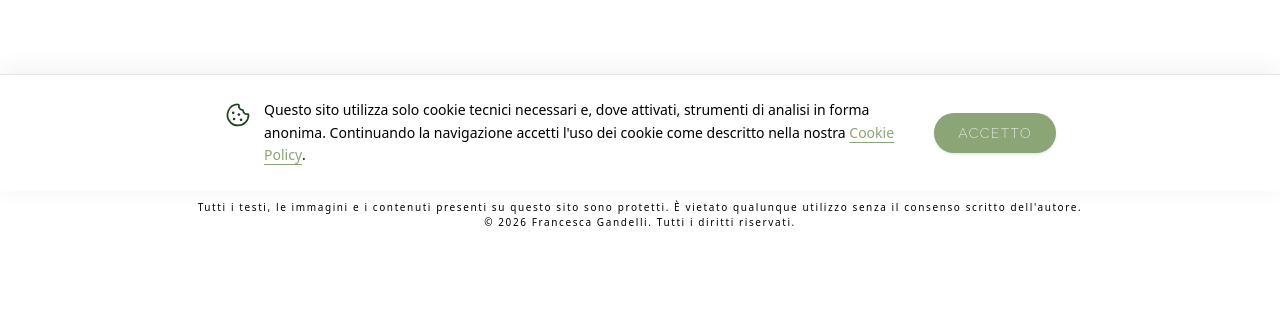
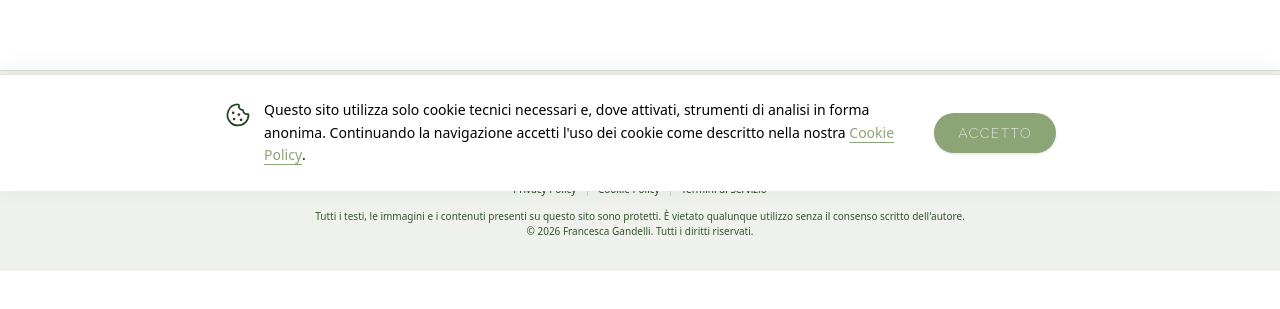
Before and after one commit to Claudiasals/francescagandelli, a React (Vite) app in the folder client/: page / in a window 1280 px wide. Shown: the part 609-918 px from the top of the page. Built offline with nearby package versions, Linux system fonts and the light colour scheme; no server answers.

Commit message:
style(footer): sfondo verde chiaro e testi in palette sito

```diff
--- a/client/src/components/Footer.jsx
+++ b/client/src/components/Footer.jsx
@@ -8,7 +8,9 @@ const Footer = () => {
 
     return (
         <>
-            <footer className="mt-12 shrink-0 p-6 text-center overflow-visible">
+            <footer
+                className="mt-12 w-full shrink-0 border-t border-[var(--color-verdolight)]/25 bg-[color-mix(in_srgb,var(--color-verdolight)_14%,var(--color-white))] px-6 py-8 text-center text-[var(--color-verdoscuro)] overflow-visible"
+            >
                 <div className="flex flex-wrap items-center justify-center gap-x-2 gap-y-1">
                     <a
                         href={instagramUrl}
@@ -24,15 +26,38 @@ const Footer = () => {
                         <PhoneCall size={30} />
                     </a>
                 </div>
-                <div className="w-19/20 h-px bg-black my-6 mx-auto rounded-full"></div>
-                <div className="text-[10px] my-3">
-                    <Link to="/privacy-policy" className="hover:underline mx-2">Privacy Policy</Link> |
-                    <Link to="/cookie-policy" className="hover:underline mx-2">Cookie Policy</Link> |
-                    <Link to="/terms-of-service" className="hover:underline mx-2">Termini di Servizio</Link>
+                <div className="mx-auto my-6 h-px w-[min(92%,28rem)] rounded-full bg-[var(--color-verdolight)]/45" />
+                <div className="my-3 text-[10px] font-extralight normal-case tracking-normal">
+                    <Link
+                        to="/privacy-policy"
+                        className="mx-2 text-[var(--color-verdoscuro)] underline-offset-4 transition-colors hover:text-[var(--color-verdolight)] hover:underline"
+                    >
+                        Privacy Policy
+                    </Link>
+                    <span className="text-[var(--color-verdolight)]/55" aria-hidden>
+                        |
+                    </span>
+                    <Link
+                        to="/cookie-policy"
+                        className="mx-2 text-[var(--color-verdoscuro)] underline-offset-4 transition-colors hover:text-[var(--color-verdolight)] hover:underline"
+                    >
+                        Cookie Policy
+                    </Link>
+                    <span className="text-[var(--color-verdolight)]/55" aria-hidden>
+                        |
+                    </span>
+                    <Link
+                        to="/terms-of-service"
+                        className="mx-2 text-[var(--color-verdoscuro)] underline-offset-4 transition-colors hover:text-[var(--color-verdolight)] hover:underline"
+                    >
+                        Termini di Servizio
+                    </Link>
                 </div>
-                <p className="text-[10px] normal-case">Tutti i testi, le immagini e i contenuti presenti su questo sito sono protetti.
-                    È vietato qualunque utilizzo senza il consenso scritto dell'autore. <br />
-                    © 2026 Francesca Gandelli. Tutti i diritti riservati.</p>
+                <p className="text-[10px] font-extralight normal-case tracking-normal text-[var(--color-verdoscuro)]/90">
+                    Tutti i testi, le immagini e i contenuti presenti su questo sito sono protetti. È vietato
+                    qualunque utilizzo senza il consenso scritto dell'autore. <br />
+                    © 2026 Francesca Gandelli. Tutti i diritti riservati.
+                </p>
             </footer>
             {/* 0.625rem = 10px, più piccolo di text-xs (che è 0.75rem = 12px).*/}
 
```
